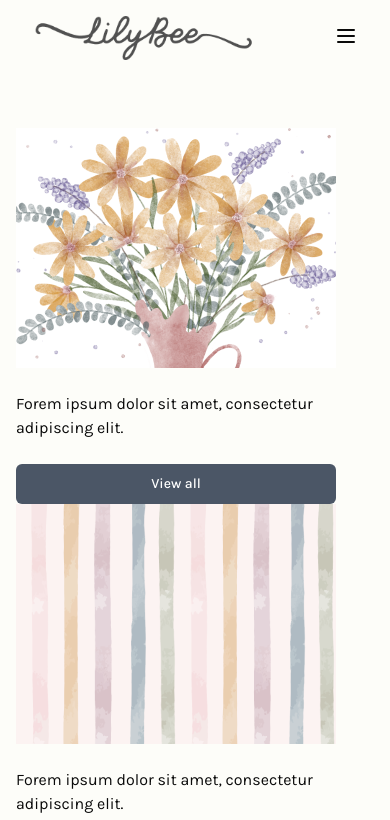
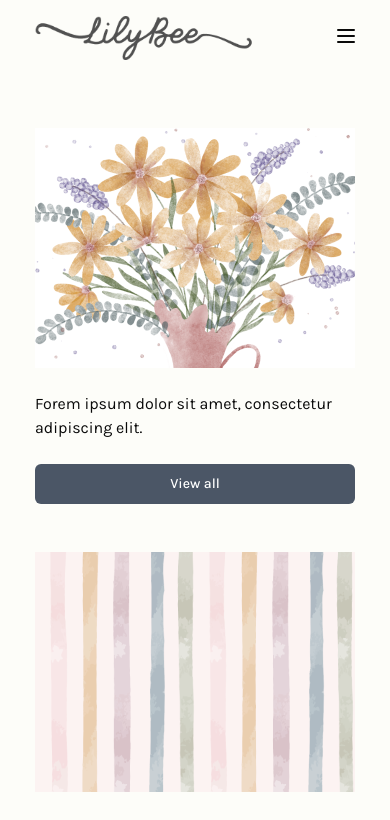
Before and after one commit to zadmin88/lilybee, a Next.js app: page /collections in a window 390 px wide. Shown: the top 820 px of the page. Built offline with nearby package versions, Linux system fonts and the light colour scheme.

Commit message:
Add mobile style to collections page

```diff
--- a/app/(main)/collections/page.tsx
+++ b/app/(main)/collections/page.tsx
@@ -2,7 +2,7 @@
 
 const CollectionsPage = () => {
   return (
-    <div className="w-full grid grid-cols-1 md:grid-cols-2 lg:grid-cols-3 lg:gap-20 py-16 ">
+    <div className="w-full grid grid-cols-1 md:grid-cols-2 lg:grid-cols-3 lg:gap-20 gap-12 py-16 place-items-center ">
       <CollectionCard
         imageUrl="/spring-card.png"
         description="Forem ipsum dolor sit amet, consectetur adipiscing elit. "
```
